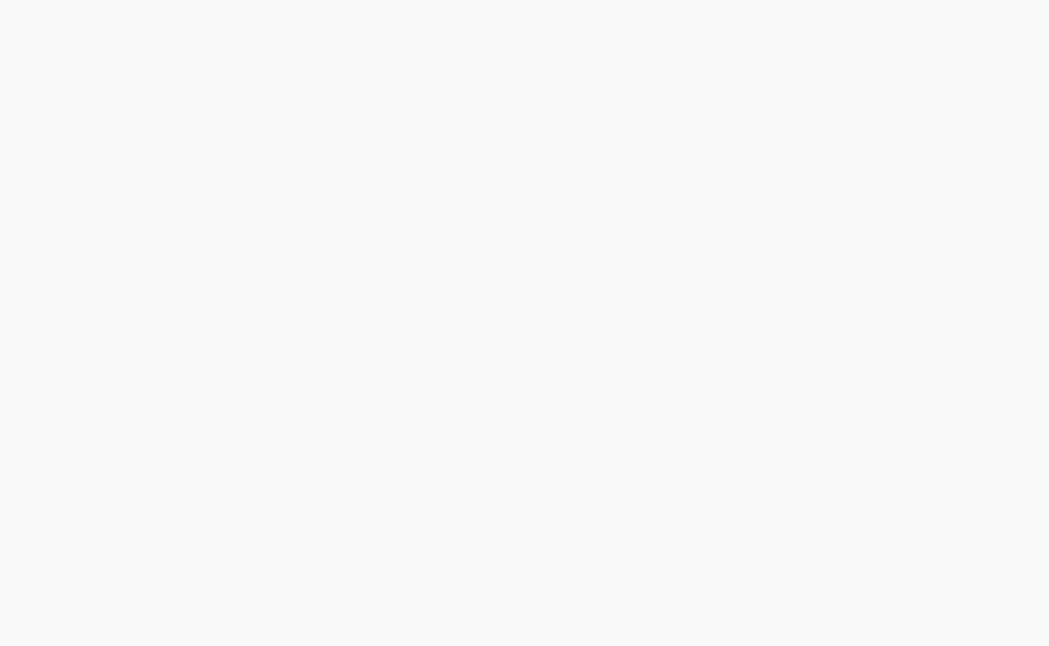
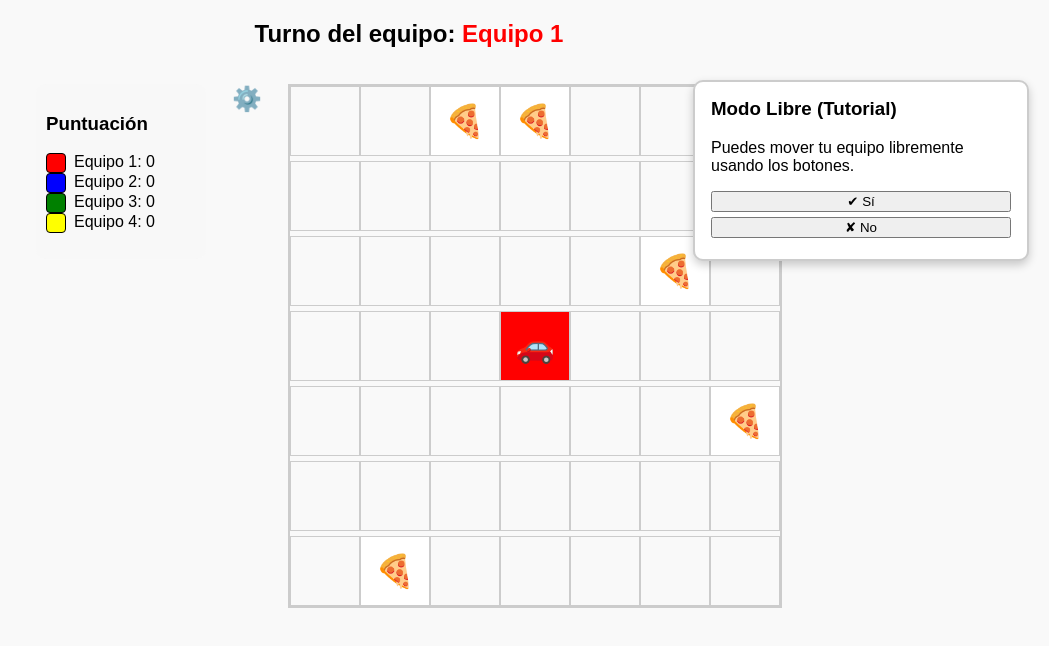
Before and after one commit to DanielAr41/Juego, a React (Vite) app in the folder pizza-delivery-game/: page / in a window 1280 px wide. Before the commit this address had no page. Shown: the top 646 px of the page, without its empty margins (231-1280 px from the left). Built offline with nearby package versions, Linux system fonts and the light colour scheme.

Commit message:
Se agrega el modo sin preguntas

```diff
--- a/pizza-delivery-game/src/App.jsx
+++ b/pizza-delivery-game/src/App.jsx
@@ -7,6 +7,7 @@ function App() {
     <Router>
     <Routes>
       <Route path="/:id" element={<PizzaDeliveryGame />} />
+      <Route path="/" element={<PizzaDeliveryGame />} />
     </Routes>
   </Router>
   );
--- a/pizza-delivery-game/src/PizzaDeliveryGame.jsx
+++ b/pizza-delivery-game/src/PizzaDeliveryGame.jsx
@@ -15,6 +15,7 @@ const AVAILABLE_COLORS = [
   "pink",
   "brown",
   "#ADFF2F",
+  "#48D1CC",
 ];
 
 const getCenter = () => Math.floor(BOARD_SIZE / 2);
@@ -50,6 +51,7 @@ const PizzaDeliveryGame = () => {
   const [revealedAnswers, setRevealedAnswers] = useState({});
   const [showConfig, setShowConfig] = useState(false);
   const { id } = useParams();
+  const modoLibre = !id;
   const [questions, setQuestions] = useState([]);
   const [currentQuestionIndex, setCurrentQuestionIndex] = useState(0);
 
@@ -58,6 +60,8 @@ const PizzaDeliveryGame = () => {
   };
 
   useEffect(() => {
+    if (!id) return;
+
     const fetchQuestions = async () => {
       try {
         const response = await fetch(
@@ -438,8 +442,19 @@ const PizzaDeliveryGame = () => {
       )}
 
       {/* Modal preguntas */}
-{questions.length > 0 && currentQuestionIndex < questions.length && (
+      {(modoLibre || (questions.length > 0 && currentQuestionIndex < questions.length)) && (
   <div className="modal-float">
+    {modoLibre ? (
+      <>
+        <h3>Modo Libre (Tutorial)</h3>
+        <p>Puedes mover tu equipo libremente usando los botones.</p>
+        <div className="controls">
+          <button onClick={() => confirmAnswer(true)}>✔ Sí</button>
+          <button onClick={() => confirmAnswer(false)}>✘ No</button>
+        </div>
+      </>
+    ) : (
+      <>
         <h3>Pregunta {currentQuestionIndex + 1}</h3>
         <p>{questions[currentQuestionIndex]?.question}</p>
 
@@ -466,12 +481,12 @@ const PizzaDeliveryGame = () => {
             )}
           </>
         )}
+      </>
+    )}
   </div>
 )}
 
-
-
-      {questions.length > 0 && currentQuestionIndex >= questions.length && (
+      {!modoLibre && questions.length > 0 && currentQuestionIndex >= questions.length && (
         <div className="modal-float">
           <h3>Juego terminado</h3>
           {(() => {
```
Lines whose indentation alone changed are shown as unchanged.
